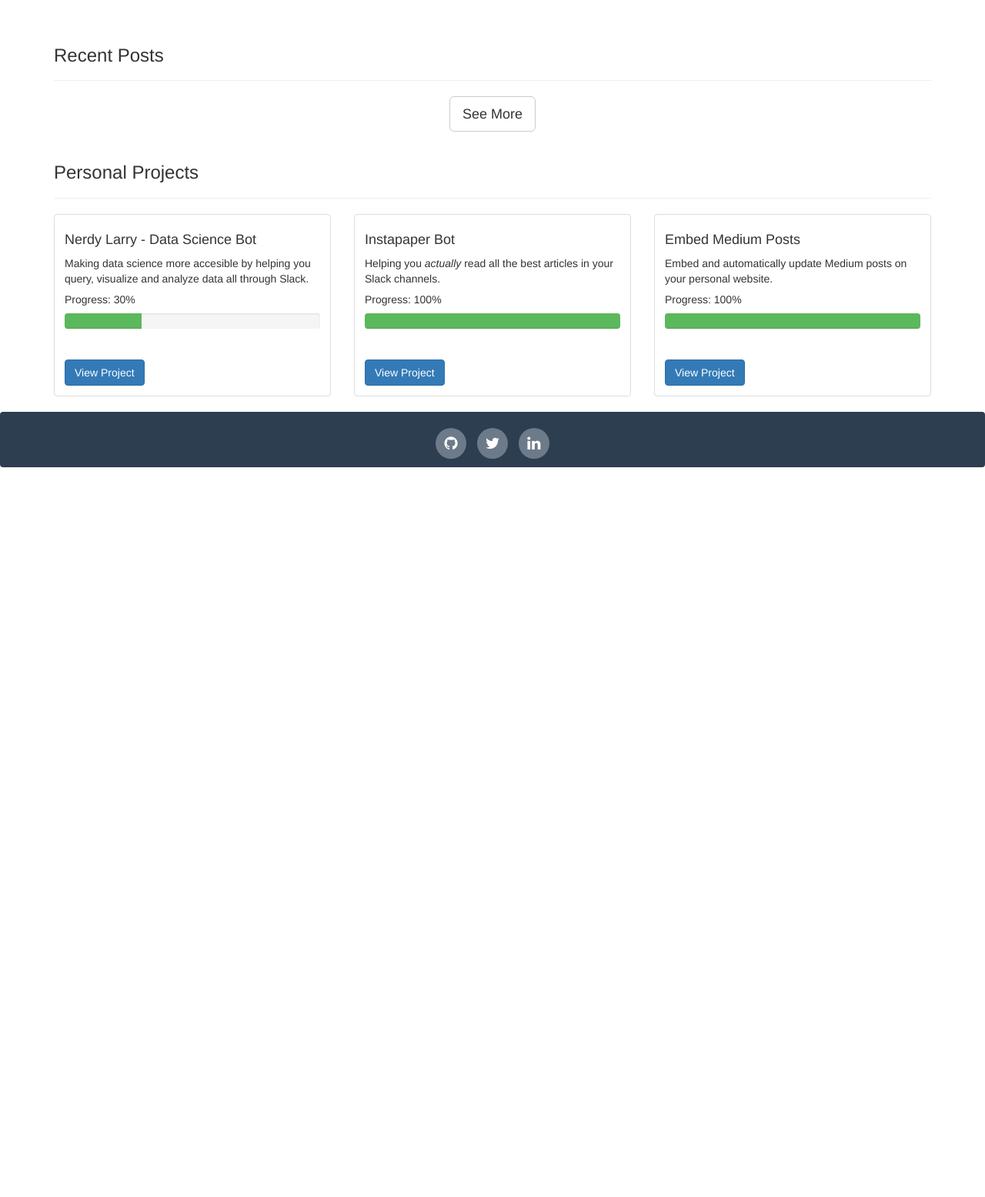
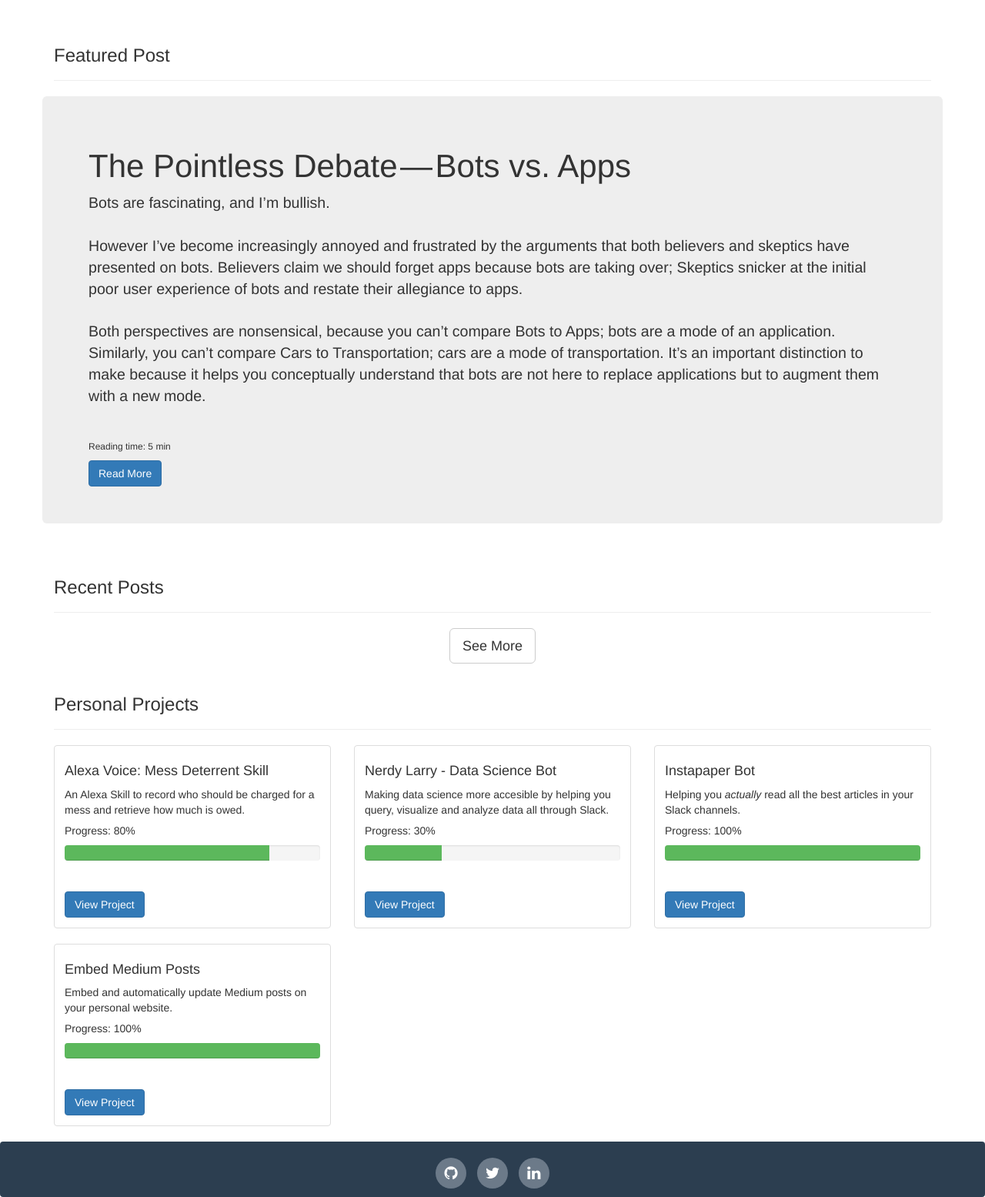
Before and after one commit to matthewwoo-zz/Woosite, a Flask app: template src/templates/home.jinja2 in a window 1280 px wide. Shown: the part 51-1606 px from the top of the page at 77% size. Before the commit the page ends 658 px from the top, so only its background shows below. Run offline with Flask 2, Linux system fonts and the light colour scheme; the template is opened without the code that fills it, so the values that code supplies are empty; some libraries are stand-ins or nearby versions.

Commit message:
Added Fetured Posts

```diff
--- a/src/static/css/main.css
+++ b/src/static/css/main.css
@@ -7,11 +7,26 @@
 
 /* Home */
 
+.jumbotron p{
+	font-size: 1.4em;
+}
+
+.jumbotron h1{
+	font-size: 3em;
+}
+
 .date{
 	font-size: 0.9em;
 }
 
 /* About Page */
+
+.center-block {
+  display: block;
+  margin-left: auto;
+  margin-right: auto;
+}
+
 .text-link{
 	background: transparent;
 }
--- a/src/templates/home.jinja2
+++ b/src/templates/home.jinja2
@@ -1,5 +1,24 @@
 {% extends 'base.jinja2' %}
 {%  block content %}
+    <div class="page-header">
+        <h3>Featured Post</h3>
+    </div>
+    <div class="row">
+    <div class="jumbotron">
+        <h1>The Pointless Debate — Bots vs. Apps</h1>
+        <p>
+            Bots are fascinating, and I’m bullish.
+            <br><br> However I’ve become increasingly annoyed and frustrated by the arguments that both believers and skeptics have presented on bots. Believers claim we should forget apps because bots are taking over; Skeptics snicker at the initial poor user experience of bots and restate their allegiance to apps.
+            <br><br> Both perspectives are nonsensical, because you can’t compare Bots to Apps; bots are a mode of an application. Similarly, you can’t compare Cars to Transportation; cars are a mode of transportation. It’s an important distinction to make because it helps you conceptually understand that bots are not here to replace applications but to augment them with a new mode.
+        </p>
+        <br>
+        <h6>Reading time: 5 min</h6>
+        <a class="btn btn-primary" href="https://chatbotsmagazine.com/the-pointless-debate-bots-vs-apps-d19df71d143">
+            Read More
+        </a>
+    </div>
+
+    </div>
     <div class="page-header">
         <h3>Recent Posts</h3>
     </div>
@@ -21,12 +40,34 @@
     <div class="text-center">
         <a href="https://medium.com/@matthewedanwoo" class="btn btn-default btn-lg">See More</a>
     </div>
+
     <div class="page-header">
         <h3>Personal Projects</h3>
     </div>
+
     <div class="row">
-      <div class="col-sm-6 col-md-4">
-        <div class="thumbnail">
+
+        <div class="col-sm-6 col-md-4">
+            <div class="thumbnail">
+                <div class="caption">
+                    <h4>Alexa Voice: Mess Deterrent Skill</h4>
+                    <p>An Alexa Skill to record who should be charged for a mess and retrieve how much is owed.</p>
+                    <h5>Progress: 80% </h5>
+                        <div class="progress">
+                            <div class="progress-bar progress-bar-success" role="progressbar" aria-valuenow="60" aria-valuemin="0"
+                         aria-valuemax="100" style="width: 80%;">
+                                <span class="sr-only">80% Complete</span>
+                            </div>
+                        </div>
+                    <br>
+                    <a class="btn btn-primary" href="https://github.com/matthewwoo/broderickalexa">
+                        View Project</a>
+                </div>
+            </div>
+        </div>
+
+        <div class="col-sm-6 col-md-4">
+          <div class="thumbnail">
           <div class="caption">
               <h4>Nerdy Larry - Data Science Bot</h4>
               <p>Making data science more accesible by helping you query, visualize and analyze data all through Slack.
@@ -45,6 +86,7 @@
           </div>
         </div>
       </div>
+
     <div class="col-sm-6 col-md-4">
         <div class="thumbnail">
             <div class="caption">
@@ -63,6 +105,11 @@
             </div>
         </div>
     </div>
+
+</div>
+
+<div class="row">
+
      <div class="col-sm-6 col-md-4">
         <div class="thumbnail">
             <div class="caption">
@@ -81,5 +128,7 @@
             </div>
         </div>
     </div>
-    </div>
+
+</div>
+
 {%  endblock %}
```
Also changed, not shown: src/templates/about.jinja2 (+11 -6 lines).
